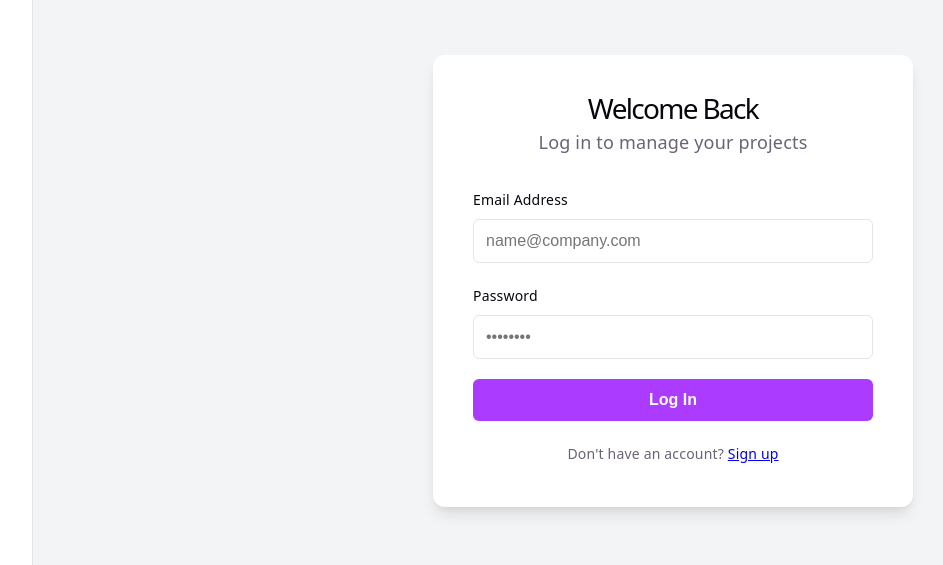
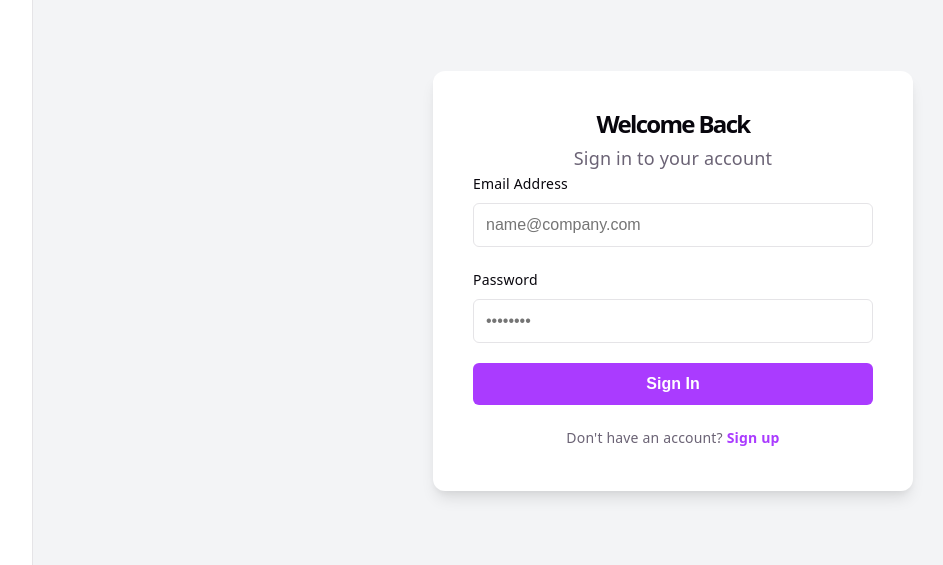
Before and after one commit to mariraja-selvakumar/project-management-platform, a React (Vite) app in the folder frontend/: page /login in a window 1280 px wide. Shown: the part 119-684 px from the top of the page, without its empty margins (45-988 px from the left). Built offline with nearby package versions, Linux system fonts and the light colour scheme; no server answers.

Commit message:
frontend: improve login UI aesthetic

```diff
--- a/frontend/src/pages/LoginPage.css
+++ b/frontend/src/pages/LoginPage.css
@@ -17,15 +17,32 @@
   text-align: center;
 }
 
-.login-card h1 {
+.login-title {
   margin-top: 0;
   margin-bottom: 8px;
-  font-size: 28px;
+  font-size: 24px;
+  font-weight: 700;
 }
 
-.login-subtitle {
-  color: var(--text);
-  margin-bottom: 32px;
+.login-footer {
+  margin-top: 20px;
+  font-size: 14px;
+}
+
+.link {
+  color: var(--accent);
+  text-decoration: none;
+  font-weight: 600;
+}
+
+.form-input {
+  width: 100%;
+  padding: 12px;
+  border: 1px solid var(--border);
+  border-radius: 6px;
+  font-size: 16px;
+  transition: border-color 0.2s;
+  box-sizing: border-box;
 }
 
 .error-message {
--- a/frontend/src/pages/LoginPage.tsx
+++ b/frontend/src/pages/LoginPage.tsx
@@ -36,8 +36,8 @@ const LoginPage: React.FC = () => {
   return (
     <div className="login-container">
       <div className="login-card">
-        <h1>Welcome Back</h1>
-        <p className="login-subtitle">Log in to manage your projects</p>
+        <h1 className="login-title">Welcome Back</h1>
+        <p className="login-subtitle">Sign in to your account</p>
 
         {error && <div className="error-message">{error}</div>}
 
@@ -51,6 +51,7 @@ const LoginPage: React.FC = () => {
               onChange={(e) => setEmail(e.target.value)}
               placeholder="name@company.com"
               required
+              className="form-input"
             />
           </div>
 
@@ -63,15 +64,17 @@ const LoginPage: React.FC = () => {
               onChange={(e) => setPassword(e.target.value)}
               placeholder="••••••••"
               required
+              className="form-input"
             />
           </div>
 
           <button type="submit" className="login-submit" disabled={loading}>
-            {loading ? 'Logging in...' : 'Log In'}
+            {loading ? 'Signing in...' : 'Sign In'}
           </button>
         </form>
-        <p style={{ marginTop: '20px', fontSize: '14px' }}>
-          Don't have an account? <a href="/register">Sign up</a>
+
+        <p className="login-footer">
+          Don't have an account? <a href="/register" className="link">Sign up</a>
         </p>
       </div>
     </div>
```
